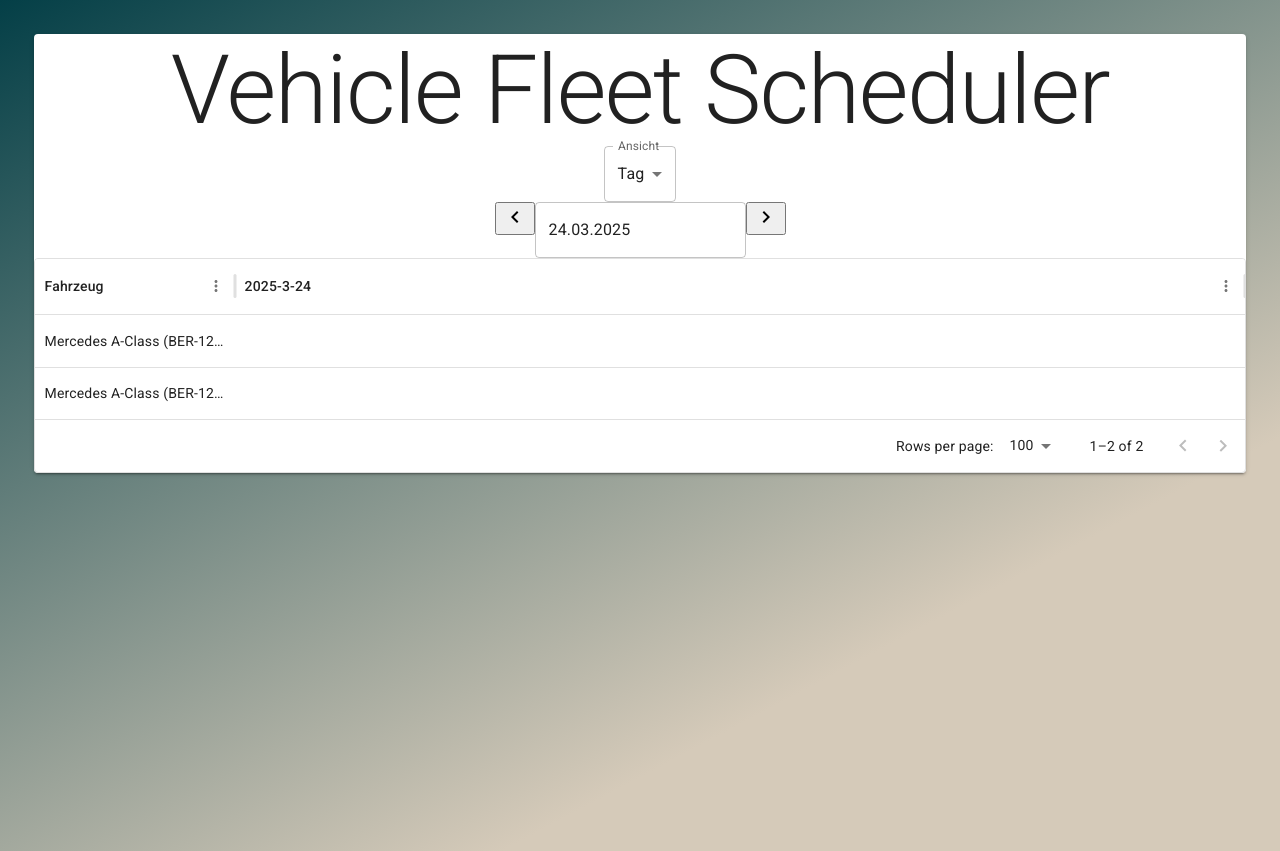
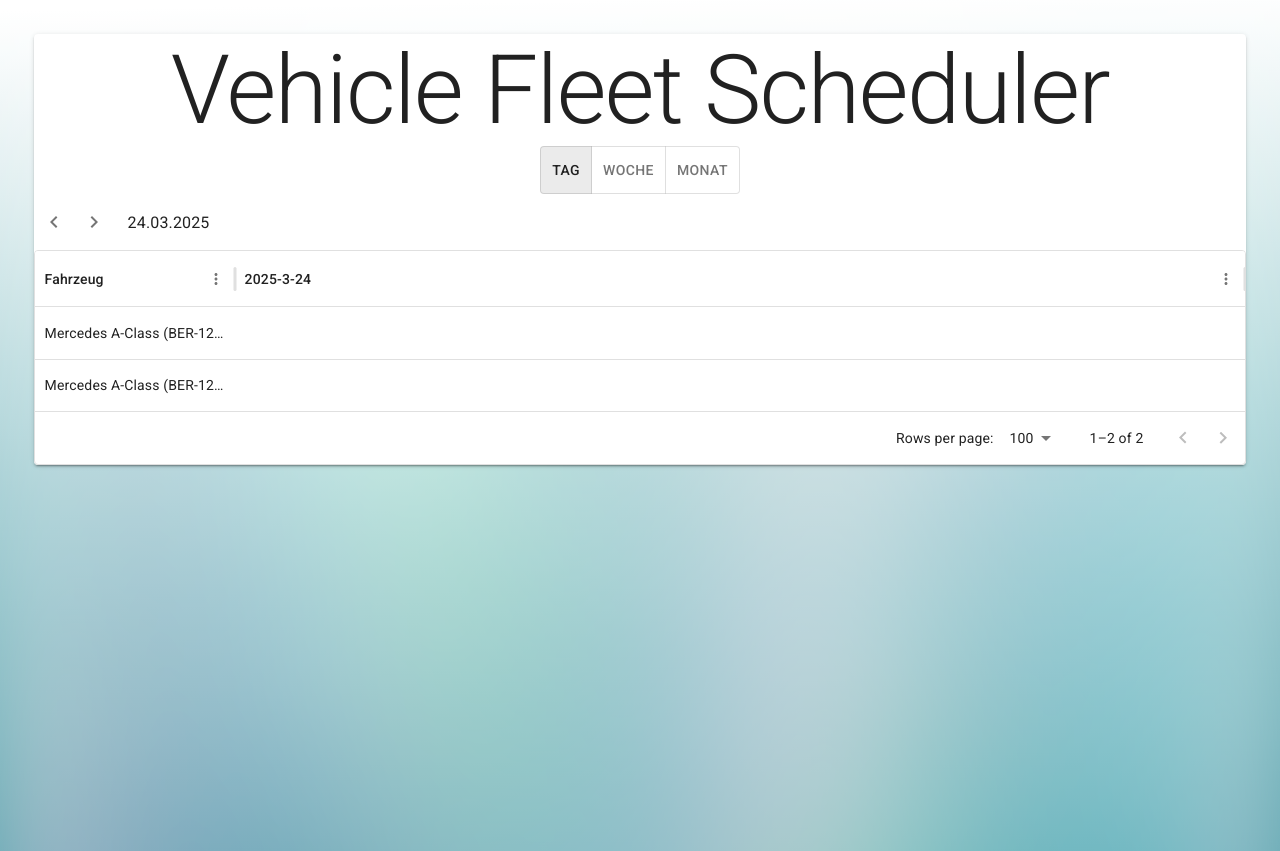
Before and after one commit to JohannaFa/vehicle-fleet-scheduler, a React (Vite) app: page / in a window 1280 px wide. Built offline with nearby package versions, Linux system fonts and the light colour scheme.

Commit message:
aligned items and added background

```diff
--- a/src/App.tsx
+++ b/src/App.tsx
@@ -14,7 +14,7 @@ function App() {
   return (
     <ThemeProvider theme={theme}>
     <Paper elevation={2}>
-      <Typography variant='h1'>Vehicle Fleet Scheduler</Typography>
+      <Typography variant='h1' align="center">Vehicle Fleet Scheduler</Typography>
 
     <FleetScheduler />
     </Paper>
--- a/src/components/DateIntervalSelector.tsx
+++ b/src/components/DateIntervalSelector.tsx
@@ -1,5 +1,5 @@
 import { DateIntervall, DateIntervallType} from "../types/common";
-import { FormControl, InputLabel, Select, MenuItem } from '@mui/material';
+import { ButtonGroup, Button, Box, ToggleButtonGroup, ToggleButton } from '@mui/material';
 
 interface DateIntervalSelectorProps {
     selectedDateInterval: DateIntervall;
@@ -11,19 +11,17 @@ interface DateIntervalSelectorProps {
   }) => {
 
   return (
-    <FormControl>
-  <InputLabel id="period-selection">Ansicht</InputLabel>
-  <Select
-    id="period-simple-selection"
-    label="period"
+    <Box sx={{ display: 'flex', justifyContent: 'center' }}>
+  <ToggleButtonGroup
+    id="interval-selection"
     value={selectedDateInterval.type}
     onChange={(e: any) => handleDateIntervallChange(e.target.value)}
   >
-    <MenuItem value={DateIntervallType.DAY}>Tag</MenuItem>
-    <MenuItem value={DateIntervallType.WEEK}>Woche</MenuItem>
-    <MenuItem value={DateIntervallType.MONTH}>Monat</MenuItem>
-  </Select>
-</FormControl>
+    <ToggleButton value={DateIntervallType.DAY}>Tag</ToggleButton >
+    <ToggleButton value={DateIntervallType.WEEK}>Woche</ToggleButton >
+    <ToggleButton value={DateIntervallType.MONTH}>Monat</ToggleButton >
+  </ToggleButtonGroup>
+  </Box>
   )
 }
 
--- a/src/components/DateNavigator.tsx
+++ b/src/components/DateNavigator.tsx
@@ -1,7 +1,7 @@
 import { DatePicker, LocalizationProvider } from "@mui/x-date-pickers";
 import { DateIntervall} from "../types/common";
 import { AdapterDateFns } from '@mui/x-date-pickers/AdapterDateFnsV3'
-import { Box, Typography } from "@mui/material";
+import { Box, Button, Container, IconButton, Typography } from "@mui/material";
 import { de } from 'date-fns/locale/de';
 import ChevronLeftIcon from '@mui/icons-material/ChevronLeft';
 import ChevronRightIcon from '@mui/icons-material/ChevronRight';
@@ -39,13 +39,13 @@ interface DateNavigatorProps {
     }
 
   return (
-    <div>
+    <Box sx={{ display: 'flex', alignItems: 'center' }}>
     <LocalizationProvider dateAdapter={AdapterDateFns} adapterLocale={de}>
-        <button onClick={() => handleDateChange(-1)}><ChevronLeftIcon/></button>
-        <DatePicker value={selectedDate} onChange={handleCalendarChange}/>
-        <button onClick={() => handleDateChange(1)}><ChevronRightIcon/></button>
+        <IconButton onClick={() => handleDateChange(-1)}><ChevronLeftIcon/></IconButton>
+        <IconButton onClick={() => handleDateChange(1)}><ChevronRightIcon/></IconButton>
+        <DatePicker sx={{"& fieldset": {border: 'none', padding: '0px'}}} value={selectedDate} onChange={handleCalendarChange}/>
     </LocalizationProvider>
-    </div>
+    </Box>
   )
 }
 
--- a/src/index.css
+++ b/src/index.css
@@ -3,7 +3,7 @@
   line-height: 1.5;
   font-weight: 400;
   padding: 2%;
-  text-align: center;
+  text-align: left;
 
   color-scheme: light dark;
   color: rgba(76, 76, 76, 0.87);
@@ -15,7 +15,7 @@
 }
 
 html{
-  background: linear-gradient(152deg, rgba(4,63,71,1) 0%, rgba(213,202,185,1) 73%, rgba(213,202,185,1) 100%);
+  background-image: url('./assets/background.svg');
   background-size: cover;
   background-repeat: no-repeat;
   height: 100%;
```
Also changed, not shown: src/assets/background.svg (added).
